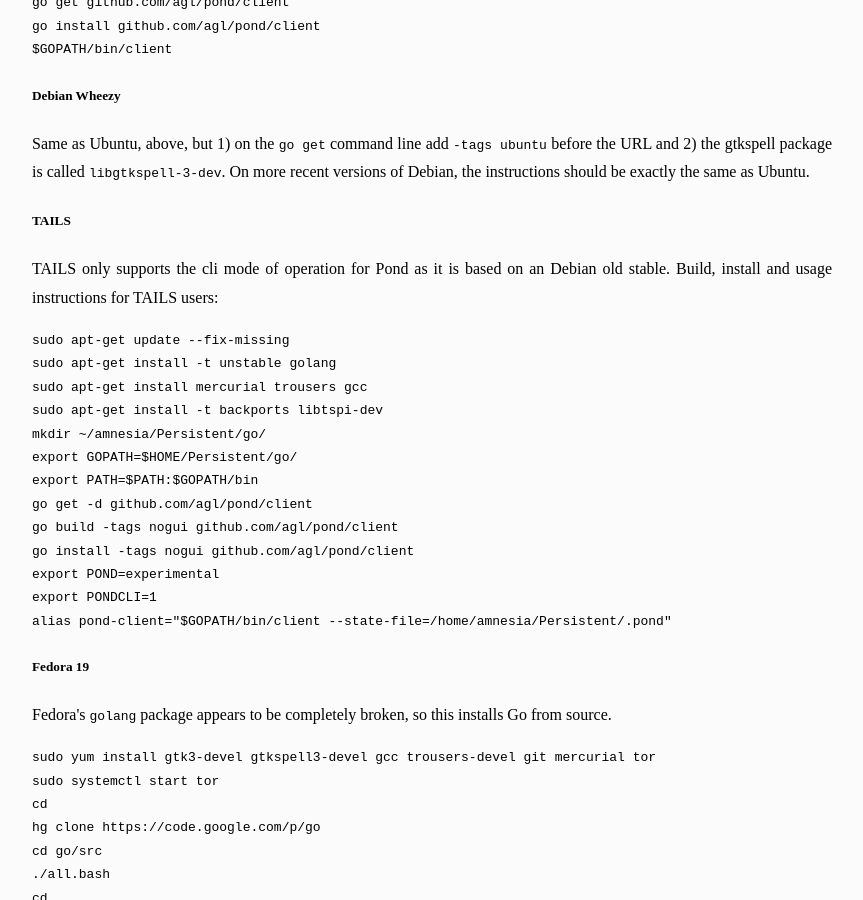
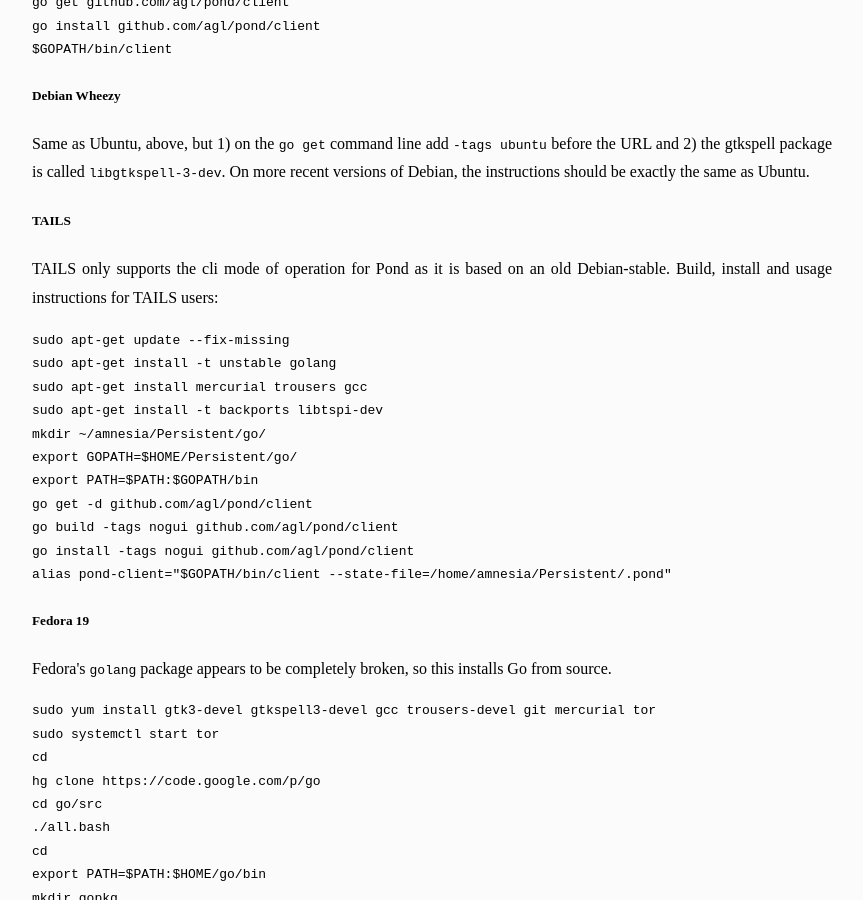
Before and after one commit to agl/pond, a Jekyll site: the page built from doc/index.html, in a window 1280 px wide and 900 px high, scrolled down 1484 px. Shown: the whole window, without its empty margins (208-1071 px from the left). Built offline with Jekyll 4.4.1, drawn with Linux system fonts in a browser that asks for light colours; some web fonts are replaced.

Commit message:
Tweak TAILS instructions.

```diff
--- a/doc/index.html
+++ b/doc/index.html
@@ -60,10 +60,9 @@ $GOPATH/bin/client</pre>
 <p>Same as Ubuntu, above, but 1) on the <tt>go get</tt> command line add <tt>-tags ubuntu</tt> before the URL and 2) the gtkspell package is called <tt>libgtkspell-3-dev</tt>. On more recent versions of Debian, the instructions should be exactly the same as Ubuntu.</p>
 
 <h5>TAILS</h5>
-<p>TAILS only supports the cli mode of operation for Pond as it is based on an Debian old stable.
-Build, install and usage instructions for TAILS users:
-<pre>
-sudo apt-get update --fix-missing
+<p>TAILS only supports the cli mode of operation for Pond as it is based on an old Debian-stable.
+Build, install and usage instructions for TAILS users:</p>
+<pre>sudo apt-get update --fix-missing
 sudo apt-get install -t unstable golang
 sudo apt-get install mercurial trousers gcc
 sudo apt-get install -t backports libtspi-dev
@@ -73,11 +72,7 @@ export PATH=$PATH:$GOPATH/bin
 go get -d github.com/agl/pond/client
 go build -tags nogui github.com/agl/pond/client
 go install -tags nogui github.com/agl/pond/client
-export POND=experimental
-export PONDCLI=1
-alias pond-client="$GOPATH/bin/client --state-file=/home/amnesia/Persistent/.pond"
-</pre>
-</p>
+alias pond-client="$GOPATH/bin/client --state-file=/home/amnesia/Persistent/.pond"</pre>
 
 <h5>Fedora 19</h5>
 
```
